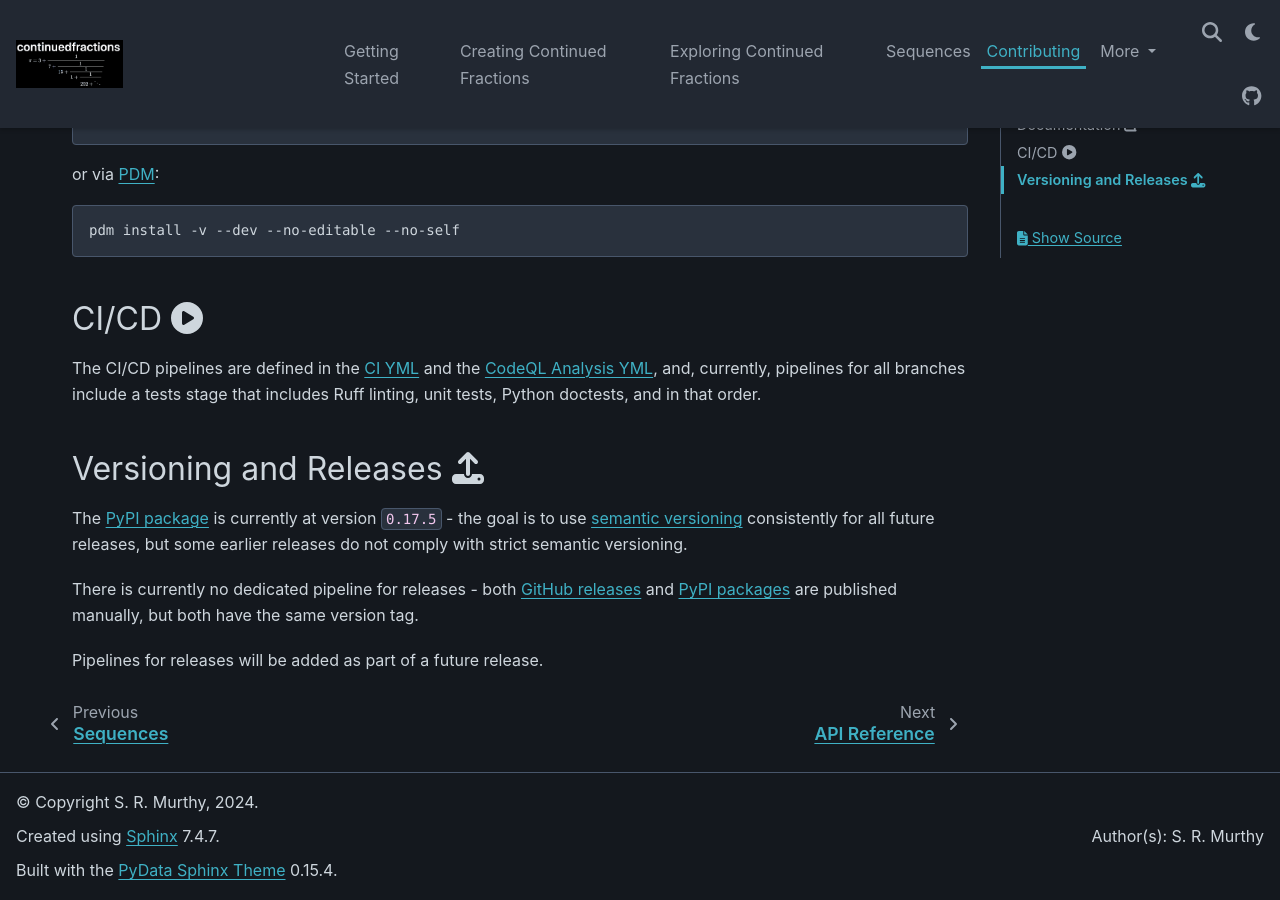
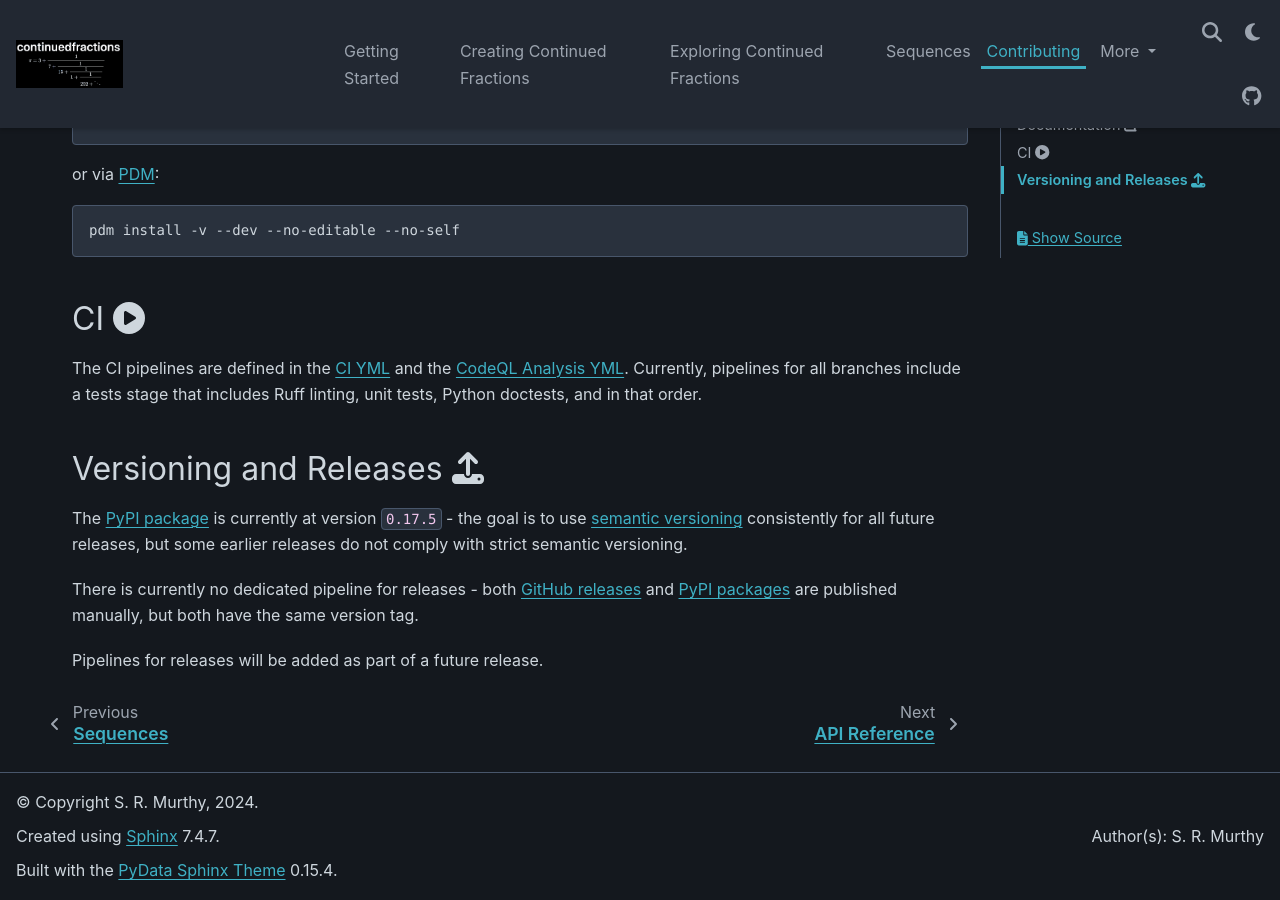
Before and after one commit to sr-murthy/continuedfractions, a Sphinx documentation site: the page built from docs/sources/contributing.rst, in a window 1280 px wide and 900 px high, scrolled down 3625 px. Built offline with Sphinx 7.4.7 and the PyData theme 0.15.4, drawn with Linux system fonts in a browser that asks for light colours; nearby versions of some CDN libraries.

Commit message:
docs: update contributions guidelines (RST, MD)

```diff
--- a/docs/sources/contributing.rst
+++ b/docs/sources/contributing.rst
@@ -166,12 +166,12 @@ or via `PDM <https://pdm.fming.dev/latest/>`_:
 
    pdm install -v --dev --no-editable --no-self
 
-.. _contributing.ci-cd:
+.. _contributing.ci:
 
-CI/CD :fas:`circle-play`
-========================
+CI :fas:`circle-play`
+=====================
 
-The CI/CD pipelines are defined in the `CI YML <https://github.com/sr-murthy/continuedfractions/blob/main/.github/workflows/ci.yml>`_ and the `CodeQL Analysis YML <https://github.com/sr-murthy/continuedfractions/blob/main/.github/workflows/codeql-analysis.yml>`_, and, currently, pipelines for all branches include a tests stage that includes Ruff linting, unit tests, Python doctests, and in that order.
+The CI pipelines are defined in the `CI YML <https://github.com/sr-murthy/continuedfractions/blob/main/.github/workflows/ci.yml>`_ and the `CodeQL Analysis YML <https://github.com/sr-murthy/continuedfractions/blob/main/.github/workflows/codeql-analysis.yml>`_. Currently, pipelines for all branches include a tests stage that includes Ruff linting, unit tests, Python doctests, and in that order.
 
 .. _contributing.versioning-and-releases:
 
```
Also changed, not shown: CONTRIBUTING.md (+4 -4 lines).
